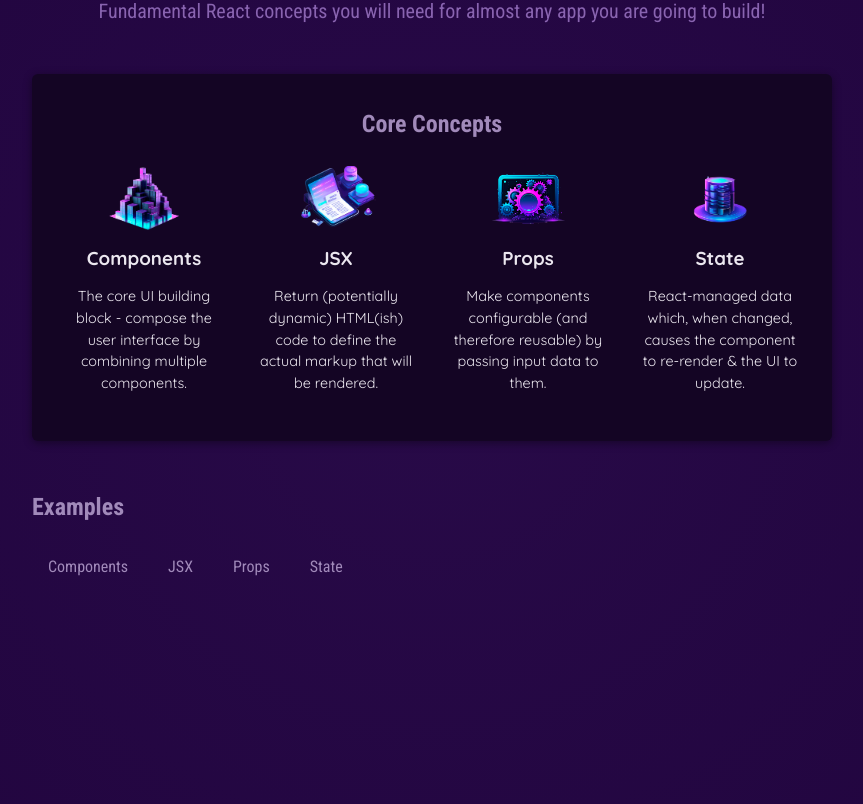
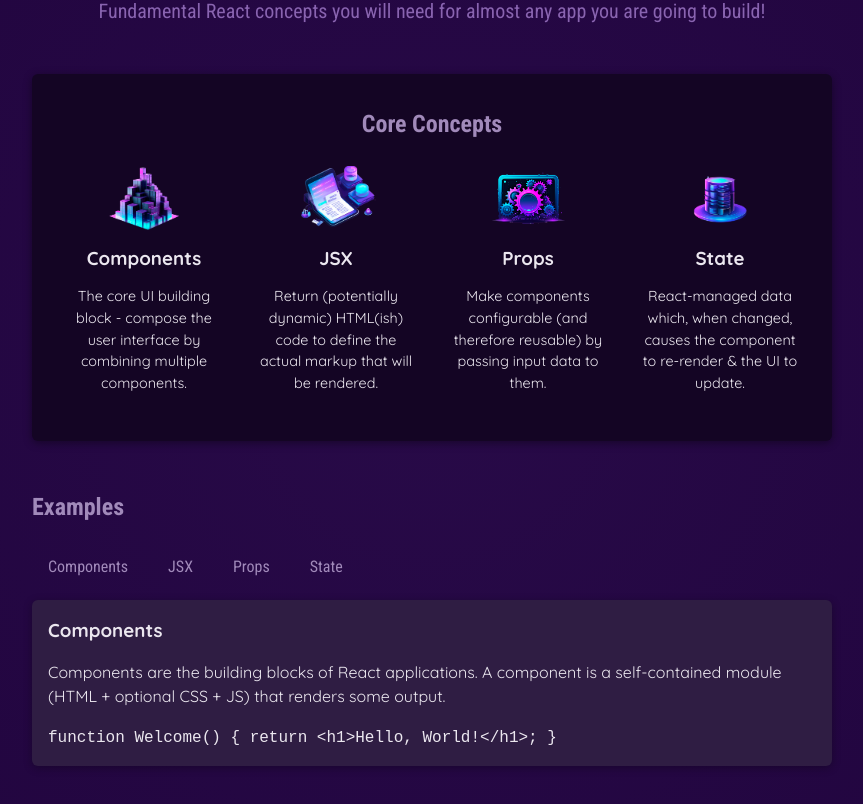
Before and after one commit to caueda/react-essentials, a React (Vite) app: page / in a window 1280 px wide. Shown: the part 258-1062 px from the top of the page, without its empty margins (208-1071 px from the left). Built offline with nearby package versions, Linux system fonts and the light colour scheme.

Commit message:
Adding behaviour for onClick for the TabButton

```diff
--- a/src/App.jsx
+++ b/src/App.jsx
@@ -1,12 +1,14 @@
-import { CORE_CONCEPTS } from './data.js';
+import { useState } from 'react';
+import { CORE_CONCEPTS, EXAMPLES } from './data.js';
 import Header from './components/Header/Header.jsx';
 import CoreConcept from './components/CoreConcept.jsx';
 import TabButton from './components/TabButton.jsx';
 import './components/Header/Header.css';
 
 function App() {
-  const onSelect = () => {
-    console.log('Tab selected');
+  const [selectedComponent, setTabContent] = useState('components');
+  const onSelect = (component) => {
+    setTabContent(component);
   };
   return (
     <div>
@@ -23,11 +25,18 @@
         <section id="examples">
           <h2>Examples</h2>
           <menu>
-            <TabButton onSelect={onSelect}>Components</TabButton>
-            <TabButton onSelect={onSelect}>JSX</TabButton>
-            <TabButton onSelect={onSelect}>Props</TabButton>
-            <TabButton onSelect={onSelect}>State</TabButton>
+            <TabButton onSelect={() => onSelect('components')}>Components</TabButton>
+            <TabButton onSelect={() => onSelect('jsx')}>JSX</TabButton>
+            <TabButton onSelect={() => onSelect('props')}>Props</TabButton>
+            <TabButton onSelect={() => onSelect('state')}>State</TabButton>
           </menu>
+          <div id="tab-content">
+            <h3>{EXAMPLES[selectedComponent].title}</h3>
+            <p>{EXAMPLES[selectedComponent].description}</p>
+            <code>
+              {EXAMPLES[selectedComponent].code}
+            </code>
+          </div>
         </section>
       </main>
     </div>
--- a/src/data.js
+++ b/src/data.js
@@ -5,31 +5,78 @@
 
 export const CORE_CONCEPTS = [
   {
-    id: 1,
     image: componentsImg,
     title: 'Components',
     description:
       'The core UI building block - compose the user interface by combining multiple components.',
   },
   {
-    id: 2,
     image: jsxImg,
     title: 'JSX',
     description:
       'Return (potentially dynamic) HTML(ish) code to define the actual markup that will be rendered.',
   },
   {
-    id: 3,
     image: propsImg,
     title: 'Props',
     description:
       'Make components configurable (and therefore reusable) by passing input data to them.',
   },
   {
-    id: 4,
     image: stateImg,
     title: 'State',
     description:
       'React-managed data which, when changed, causes the component to re-render & the UI to update.',
   },
 ];
+
+export const EXAMPLES = {
+  components: {
+    title: 'Components',
+    description:
+      'Components are the building blocks of React applications. A component is a self-contained module (HTML + optional CSS + JS) that renders some output.',
+    code: `
+function Welcome() {
+  return <h1>Hello, World!</h1>;
+}`,
+  },
+  jsx: {
+    title: 'JSX',
+    description:
+      'JSX is a syntax extension to JavaScript. It is similar to a template language, but it has full power of JavaScript (e.g., it may output dynamic content).',
+    code: `
+<div>
+  <h1>Welcome {userName}</h1>
+  <p>Time to learn React!</p>
+</div>`,
+  },
+  props: {
+    title: 'Props',
+    description:
+      'Components accept arbitrary inputs called props. They are like function arguments.',
+    code: `
+function Welcome(props) {
+  return <h1>Hello, {props.name}</h1>;
+}`,
+  },
+  state: {
+    title: 'State',
+    description:
+      'State allows React components to change their output over time in response to user actions, network responses, and anything else.',
+    code: `
+function Counter() {
+  const [isVisible, setIsVisible] = useState(false);
+
+  function handleClick() {
+    setIsVisible(true);
+  }
+
+  return (
+    <div>
+      <button onClick={handleClick}>Show Details</button>
+      {isVisible && <p>Amazing details!</p>}
+    </div>
+  );
+}`,
+  },
+};
```
